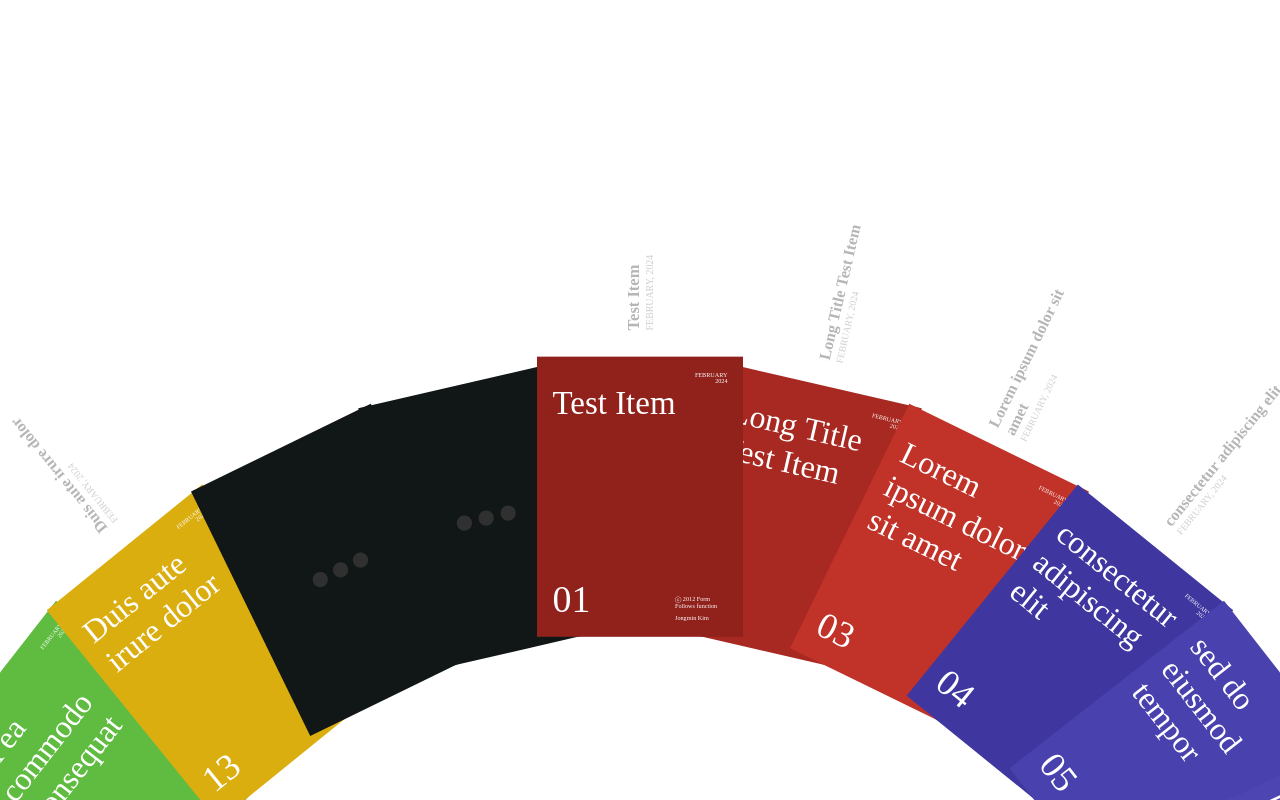
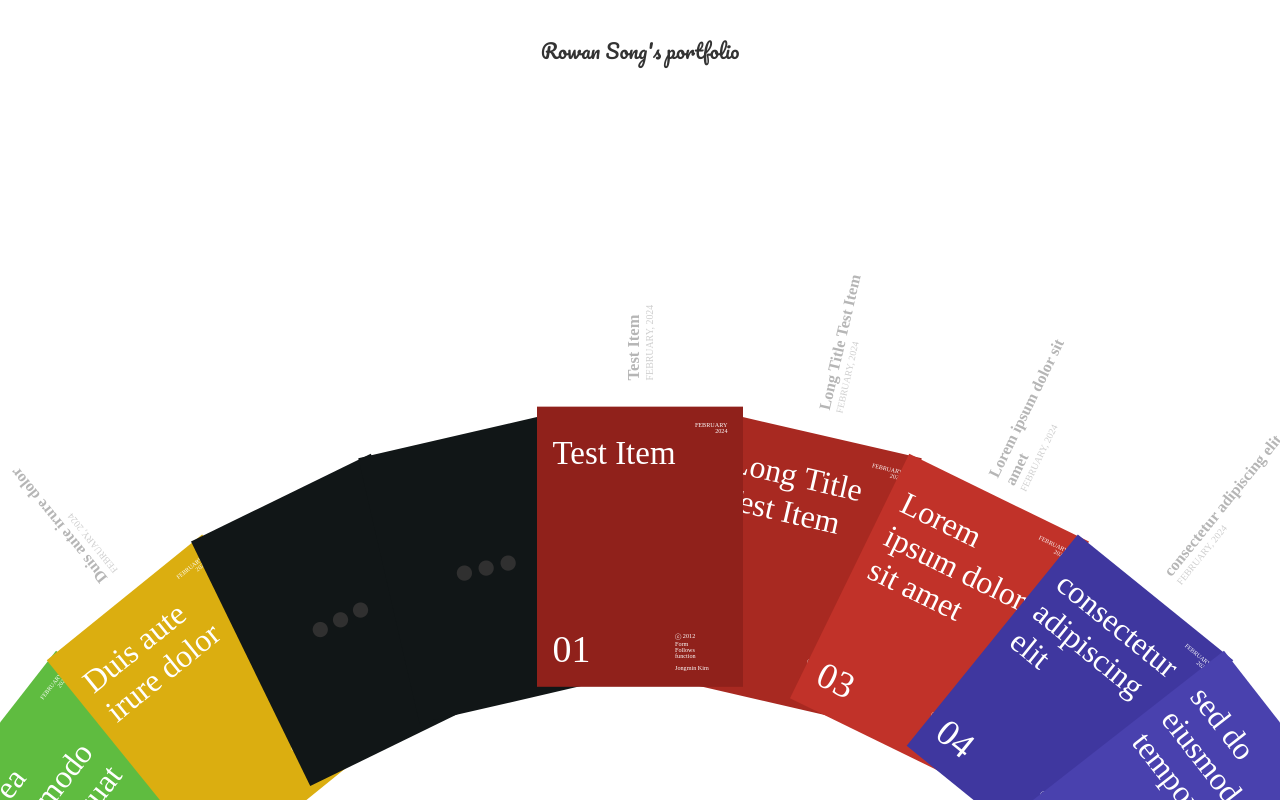
Before and after one commit to Rowan-Hyeho-Song/Rowan-Hyeho-Song.github.io, a React (Create React App) app: page / in a window 1280 px wide. Built offline with nearby package versions, Linux system fonts and the light colour scheme.

Commit message:
Separate Page Layout
- 페이지를 레이아웃에 맞춰 분리

```diff
--- a/public/index.html
+++ b/public/index.html
@@ -4,34 +4,13 @@
         <meta charset="utf-8" />
         <meta name="viewport" content="width=device-width, initial-scale=1" />
         <meta name="theme-color" content="#000000" />
-        <link rel="apple-touch-icon" href="%PUBLIC_URL%/logo192.png" />
-        <!--
-        manifest.json provides metadata used when your web app is installed on a
-        user's mobile device or desktop. See https://developers.google.com/web/fundamentals/web-app-manifest/
-        -->
         <link rel="manifest" href="%PUBLIC_URL%/manifest.json" />
-        <!--
-        Notice the use of %PUBLIC_URL% in the tags above.
-        It will be replaced with the URL of the `public` folder during the build.
-        Only files inside the `public` folder can be referenced from the HTML.
-
-        Unlike "/favicon.ico" or "favicon.ico", "%PUBLIC_URL%/favicon.ico" will
-        work correctly both with client-side routing and a non-root public URL.
-        Learn how to configure a non-root public URL by running `npm run build`.
-        -->
+        <link rel="preconnect" href="https://fonts.googleapis.com">
+        <link rel="preconnect" href="https://fonts.gstatic.com" crossorigin>
+        <link href="https://fonts.googleapis.com/css2?family=Pacifico&display=swap" rel="stylesheet">
         <title>Rowan Song</title>
     </head>
     <body>
         <div id="root"></div>
-        <!--
-        This HTML file is a template.
-        If you open it directly in the browser, you will see an empty page.
-
-        You can add webfonts, meta tags, or analytics to this file.
-        The build step will place the bundled scripts into the <body> tag.
-
-        To begin the development, run `npm start` or `yarn start`.
-        To create a production bundle, use `npm run build` or `yarn build`.
-        -->
     </body>
 </html>
--- a/src/App.js
+++ b/src/App.js
@@ -1,11 +1,10 @@
 import './App.css';
-import CardSlider from 'components/CardSlider';
-import PortfolioList from 'constants/PortfolioList.js';
+import MainPage from 'pages/MainPage';
 
 function App() {
     return (
         <div className="App">
-            <CardSlider items={PortfolioList} innerRadius={"30vw"} floatViewport={"60%"}></CardSlider>
+            <MainPage></MainPage>
         </div>
     );
 }
--- a/src/components/CardSlider.js
+++ b/src/components/CardSlider.js
@@ -8,7 +8,7 @@ justify-content: center;
 align-items: center;
 width: 100%;
 height: 100%;
-
+font-family: 'Noto Sans KR';
 cursor: grab;
 `;
 
@@ -127,10 +127,7 @@ user-select: none;
     }
 }
 
-.card-header {
-    display: flex;
-    flex-direction: column;
-}
+.card-header { display: flex; flex-direction: column; }
 .date { font-size: 0.2em; font-weight: 400; text-align: right; }
 .title { font-size: 2em; }
 .card-footer {
@@ -280,7 +277,7 @@ function CardSlider (props) {
                                     <div className="card-footer">
                                         <div className="number">{`${card.key + 1}`.padStart(2, "0")}</div>
                                         <div className="copyright">
-                                            ⓒ 2012 Form Follows function
+                                            ⓒ 2012<br />Form<br />Follows<br />function
                                             <br /><br />
                                             <span style={{fontWeight: 200}}>Jongmin Kim</span>
                                         </div>
--- /dev/null
+++ b/src/components/Header.js
@@ -0,0 +1,23 @@
+import styled from 'styled-components';
+
+const Box = styled.div`
+display: flex;
+justify-content: center;
+align-items: center;
+width: 100%;
+height: 100px;
+color: #333333;
+font-family: "Pacifico";
+font-size: 20px;
+font-weight: 400;
+`;
+
+function Header() {
+    return (
+        <Box className="no-drag">
+            <div>Rowan Song's portfolio</div>
+        </Box>
+    );
+}
+
+export default Header;
--- /dev/null
+++ b/src/components/Layout.js
@@ -0,0 +1,27 @@
+import styled from 'styled-components';
+import Header from "components/Header";
+
+const Container = styled.div`
+display: flex;
+flex-direction: column;
+width: 100vw;
+height: 100vh;
+`;
+
+const Main = styled.div`
+flex: auto;
+`;
+
+function Layout(props) {
+    const { children } = props;
+    return (
+        <Container>
+            <Header></Header>
+            <Main>
+                { children }
+            </Main>
+        </Container>
+    );
+}
+
+export default Layout;
--- a/src/index.css
+++ b/src/index.css
@@ -56,7 +56,6 @@
 
 * {
     box-sizing: border-box;
-    font-family: 'Noto Sans KR';
 }
 body {
     margin: 0;
--- /dev/null
+++ b/src/pages/MainPage.js
@@ -0,0 +1,13 @@
+import Layout from "components/Layout";
+import CardSlider from 'components/CardSlider';
+import PortfolioList from 'constants/PortfolioList';
+
+function MainPage() {
+    return (
+        <Layout>
+            <CardSlider items={PortfolioList} innerRadius={"30vw"} floatViewport={"60%"}></CardSlider>
+        </Layout>
+    );
+}
+
+export default MainPage;
```
